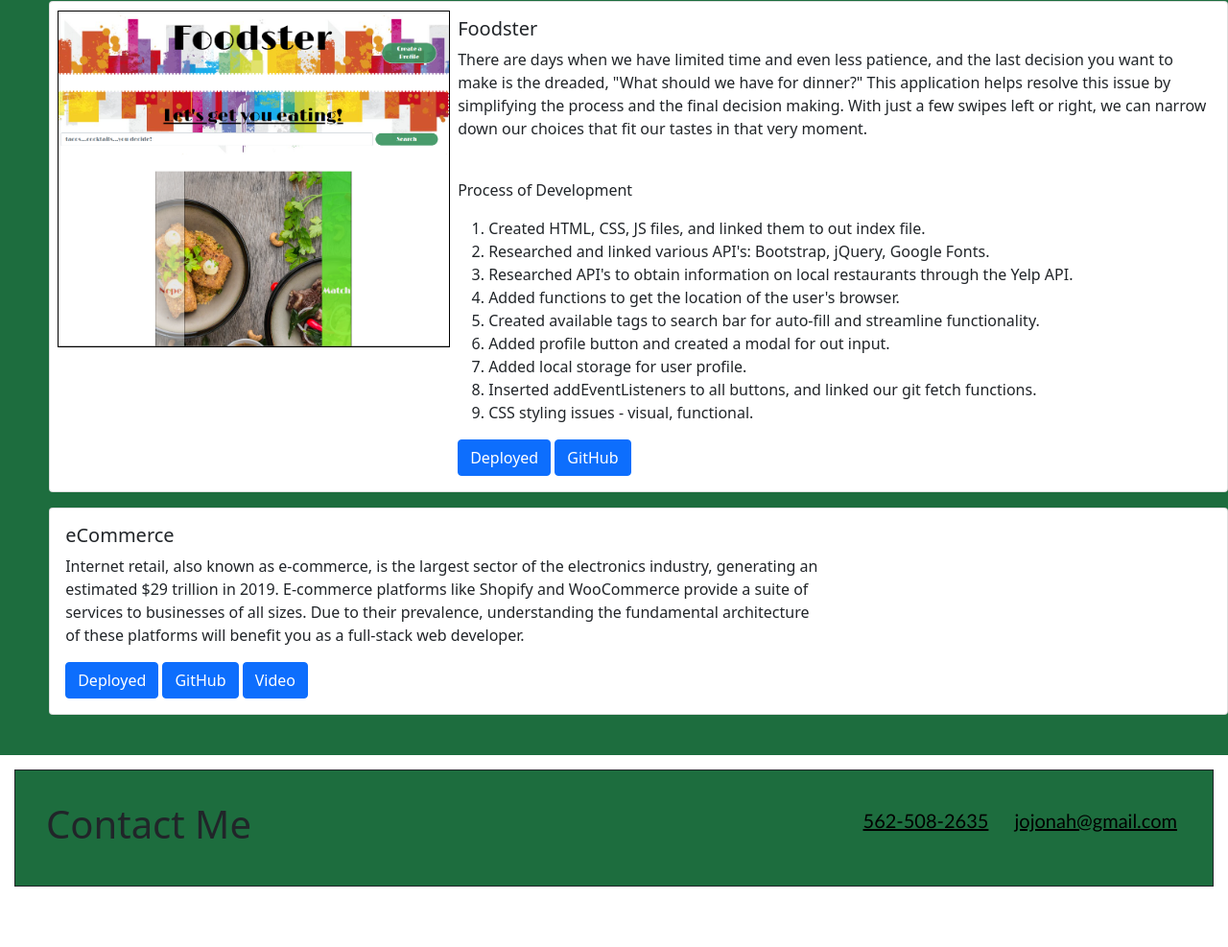
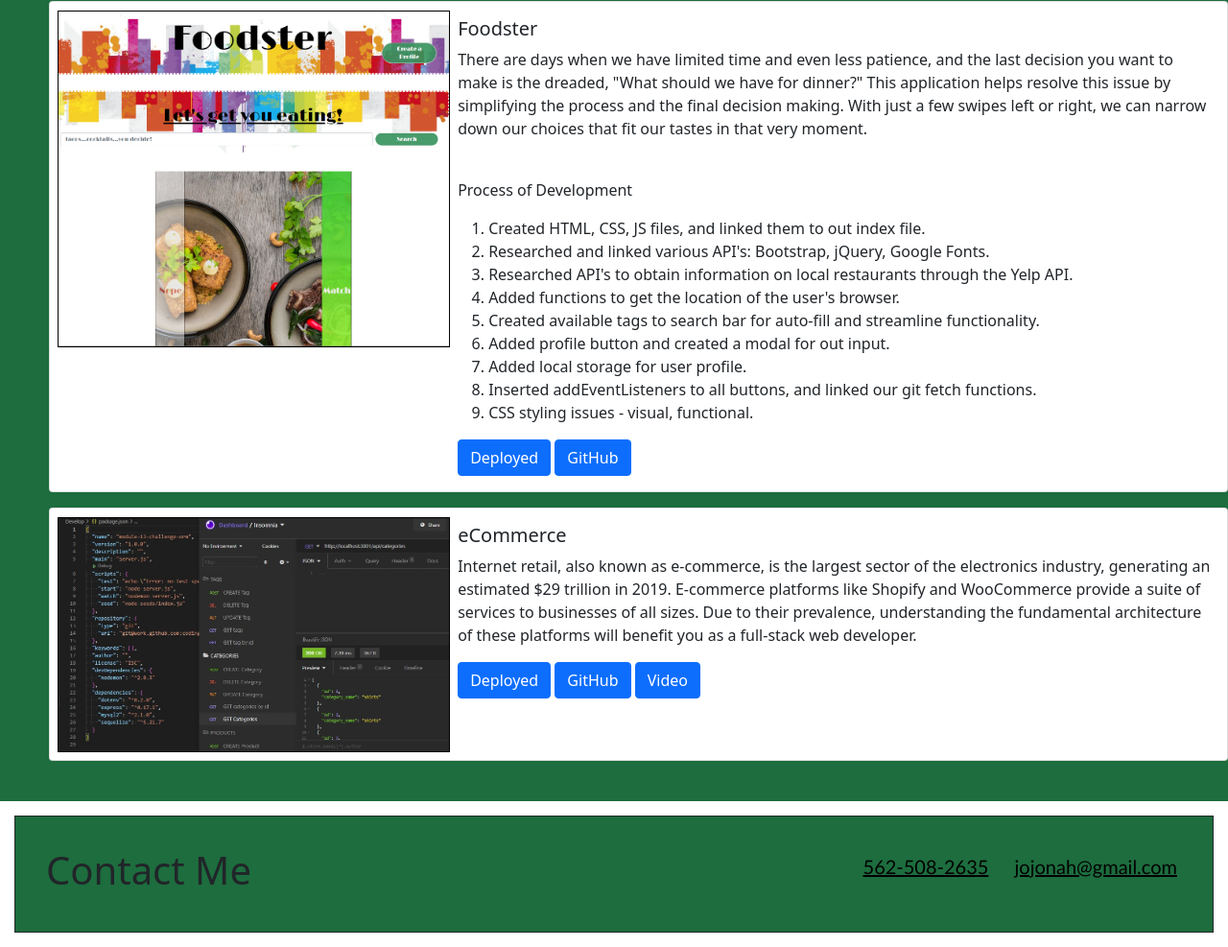
Before and after one commit to jojonah1812/Portfolio, a website: page index.html in a window 1280 px wide. Shown: the part 1239-2226 px from the top of the page at 96% size. Before the commit the page ends 2178 px from the top, so only its background shows below. Drawn offline with nearby package versions, Linux system fonts and the light colour scheme.

Commit message:
Updating image names again.

```diff
--- a/index.html
+++ b/index.html
@@ -139,7 +139,11 @@
 <!--///////////////////////3 \/-->
             <section class="card mb-3" style="max-width: 100%;">
                 <div class="row g-0">
-
+                    <div class="col-md-4">
+                        <a href="https://jojonah1812.github.io/E-Commerce-Back-End-ORM/" target="_blank"><img
+                        src="./assets/images/project-images/ecommerceCOMMERCIAL.jpg" alt="eCommerce project"
+                        class="float-left"></a>
+                    </div>
                     <div class="col-md-8">
                         <div class="card-body">
                             <h5 class="card-title">eCommerce</h5>
```
Also changed, not shown: server.js (+0 -7 lines).
